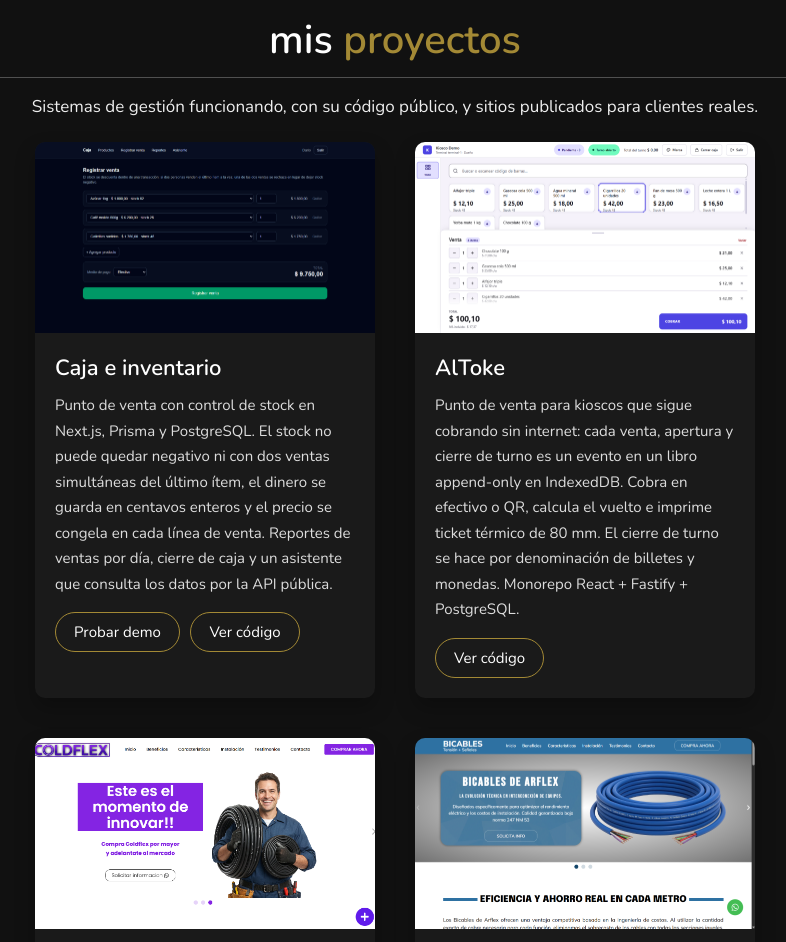
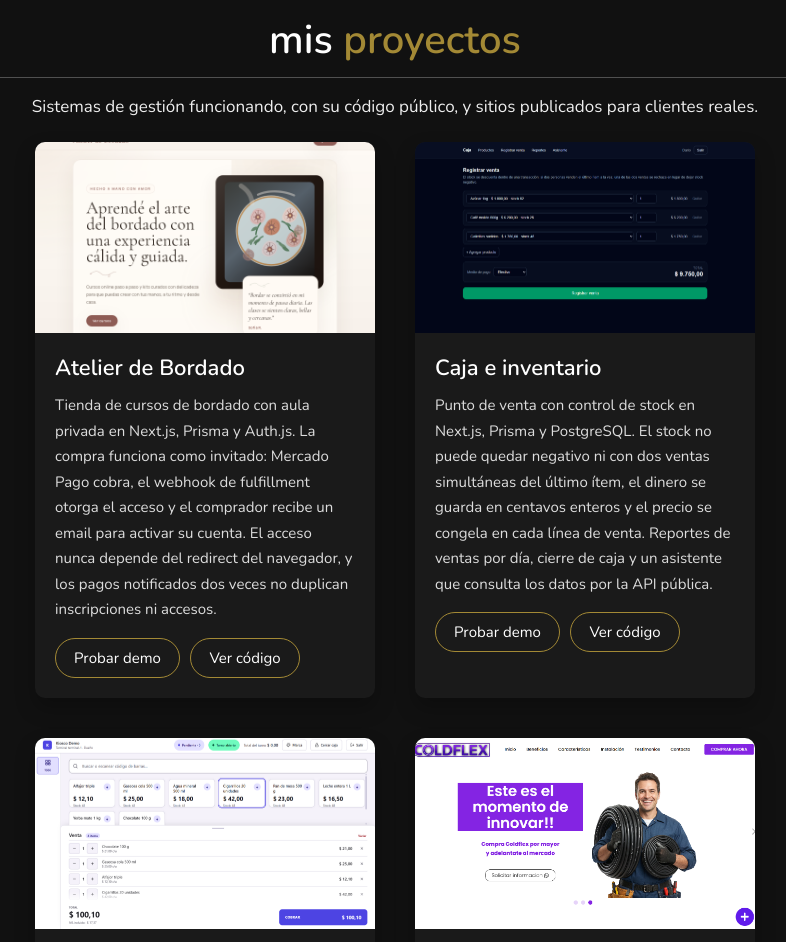
Before and after one commit to Dariomercado/Dariomercado.github.io, a plain HTML site: page index.html in a window 1280 px wide. Shown: the part 1607-2549 px from the top of the page, without its empty margins (420-1206 px from the left). Drawn offline with nearby package versions, Linux system fonts and the light colour scheme.

Commit message:
feat(portfolio): add the Atelier de Bordado course store card
Embroidered courses store with a private classroom. The card leads with the
decisions that carry the project: guest checkout without an account, access
granted by the Mercado Pago webhook instead of the browser redirect, and an
activation email so a buyer who never registered can still get in.

```diff
--- a/index.html
+++ b/index.html
@@ -114,6 +114,38 @@
       </p>
 
       <div class="box-container">
+        <article class="box">
+          <img
+            src="/img/proyectos/curso-bordados-portfolio.png"
+            alt="Captura del sitio Atelier de Bordado"
+          />
+          <div class="text">
+            <h3>Atelier de Bordado</h3>
+            <p>
+              Tienda de cursos de bordado con aula privada en Next.js, Prisma y
+              Auth.js. La compra funciona como invitado: Mercado Pago cobra, el
+              webhook de fulfillment otorga el acceso y el comprador recibe un
+              email para activar su cuenta. El acceso nunca depende del redirect
+              del navegador, y los pagos notificados dos veces no duplican
+              inscripciones ni accesos.
+            </p>
+            <a
+              href="https://curso-de-bordados-dario-mercados-projects-1872c674.vercel.app"
+              target="_blank"
+              rel="noreferrer"
+              onclick="gtag('event', 'click_repo', { event_category: 'portfolio', event_label: 'curso_bordados_demo' });"
+              >Probar demo</a
+            >
+            <a
+              href="https://github.com/Dariomercado/curso-de-bordados"
+              target="_blank"
+              rel="noreferrer"
+              onclick="gtag('event', 'click_repo', { event_category: 'portfolio', event_label: 'curso_bordados_codigo' });"
+              >Ver código</a
+            >
+          </div>
+        </article>
+
         <article class="box">
           <img
             src="/img/proyectos/caja-inventario.png"
```
Also changed, not shown: img/proyectos/curso-bordados-checkout.png (added), img/proyectos/curso-bordados-portfolio.png (added).
